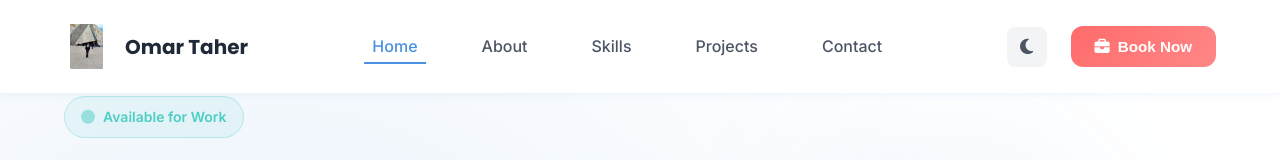
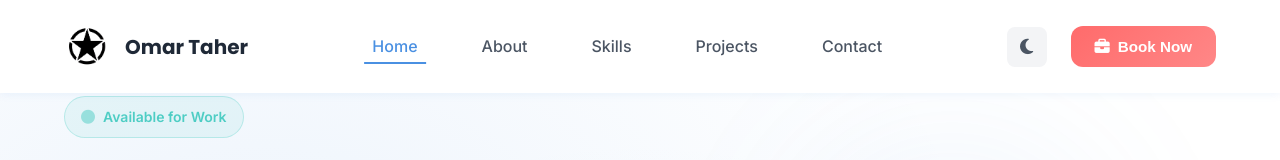
Before and after one commit to OTS12-coder/My_New_Portfolio, a plain HTML site: page index.html in a window 1280 px wide. Shown: the top 160 px of the page. Drawn offline with Linux system fonts and the light colour scheme.

Commit message:
Update index.html

```diff
--- a/index.html
+++ b/index.html
@@ -24,7 +24,7 @@
         <div class="container">
             <div class="nav-brand">
                 <div class="brand-logo" id="brandLogo">
-                    <img src="Me.jpeg" alt="OT Logo" id="logoImage">
+                    <img src="logo.png" alt="OT Logo" id="logoImage">
                     <span class="brand-icon" id="brandIcon">OT</span>
                 </div>
                 <span class="brand-text">Omar Taher</span>
@@ -720,7 +720,7 @@
                 <div class="footer-brand">
                     <div class="footer-logo">
                         <div class="brand-logo">
-                            <img src="Me.jpeg" alt="OT Logo" id="footerLogoImage">
+                            <img src="logo.png" alt="OT Logo" id="footerLogoImage">
                             <span class="brand-icon">OT</span>
                         </div>
                         <span class="brand-text">Omar Taher</span>
```
